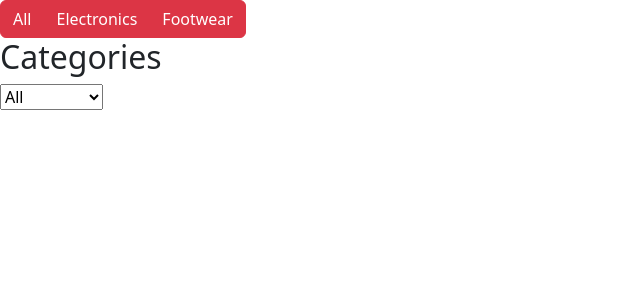
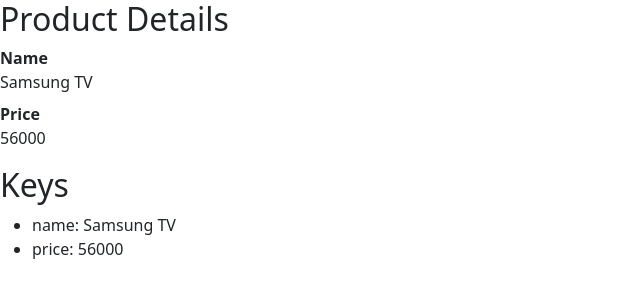
Before and after one commit to PotlaVani2002/Fullstack-tutorial, a React (Create React App) app in the folder React/react-basics/: page / in a window 1280 px wide. Shown: the top 300 px of the page, without its empty margins (0-640 px from the left). Built offline with nearby package versions, Linux system fonts and the light colour scheme.

Commit message:
DataType - Object

```diff
--- a/React/react-basics/src/App.js
+++ b/React/react-basics/src/App.js
@@ -5,11 +5,12 @@
 import Login from './components/Login/Login';
 import DataBinding from './components/Data-binding/DataBinding';
 import ArrayDt from './components/Data-binding/ArrayDt';
+import { ObjectDt } from './components/Data-binding/ObjectDt';
 
 function App() {
   return (
     <div className="App">
-      <ArrayDt/>
+      <ObjectDt />
     </div>
   );
 }
--- a/React/react-basics/src/components/Data-binding/ObjectDt.jsx
+++ b/React/react-basics/src/components/Data-binding/ObjectDt.jsx
@@ -3,7 +3,7 @@
     const [product, setProduct] = useState({});
     useEffect(() => {
         setProduct({ name: 'Samsung TV', price: 56000 });
-    })
+    }, [])
     return (
         <div>
             <h2>Product Details</h2>
@@ -15,11 +15,12 @@
             </dl>
             <h2>Keys</h2>
             <ul>
-                {Object.keys(product).map(key=>{
-                    <li key={key}>
-                        {key}: {product[key]}
-                    </li>
-                })
+                {
+                    Object.keys(product).map(key => {
+                       return  <li key={key}>
+                            {key}: {product[key]}
+                        </li>
+                    })
                 }
             </ul>
         </div>
```
